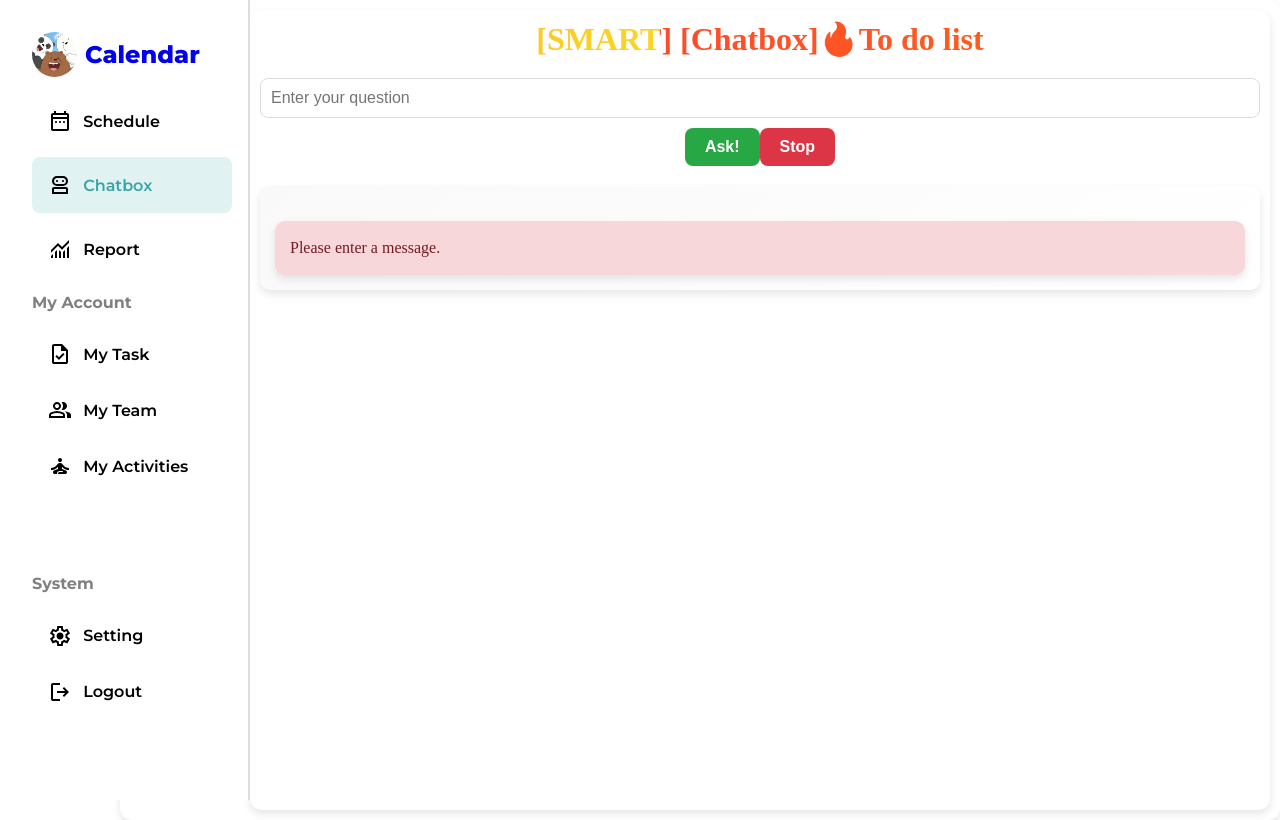
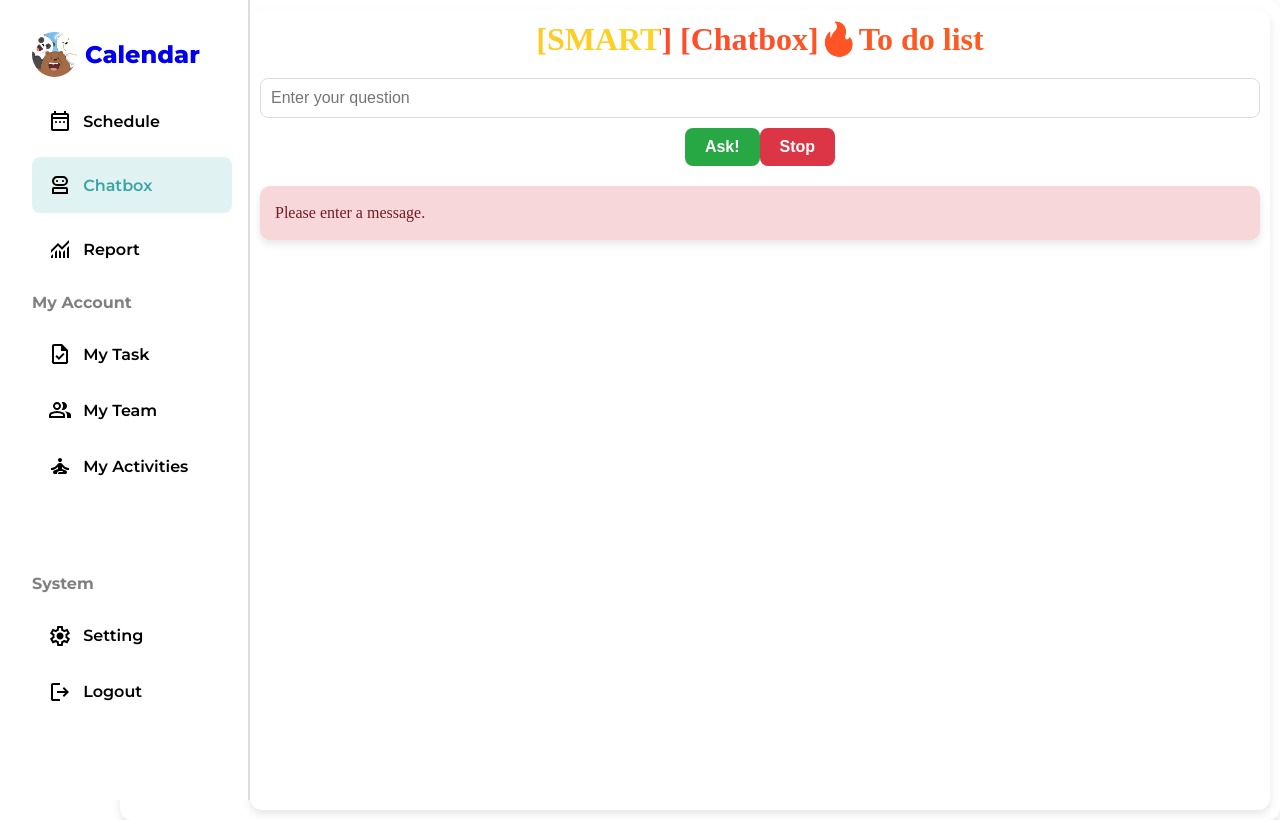
Before and after one commit to gianghitran/NT208.P21.ATTN_Personal-Smart-Scheduling-System-with-AI, a React (Vite) app in the folder Workspace/App/client/: page /Chatbox in a window 1280 px wide. Both pictures are taken after a click on the button "Ask!". Built offline with nearby package versions, Linux system fonts and the light colour scheme.

Commit message:
chatbox color

```diff
--- a/Workspace/App/client/src/Components/Chatbox/Chatbox.jsx
+++ b/Workspace/App/client/src/Components/Chatbox/Chatbox.jsx
@@ -120,7 +120,7 @@ const Chatbox = () => {
           {/* Hiển thị phản hồi từ chatbot */}
           <div className="response">
               {messages.map((msg, index) => (
-                <div key={index} className={`response ${msg.type}`}>
+                <div key={index} className={`response_ans ${msg.type}`}>
 
                   <ReactMarkdown>{msg.text}</ReactMarkdown>
                 </div>
--- a/Workspace/App/client/src/Components/Chatbox/chatbox.css
+++ b/Workspace/App/client/src/Components/Chatbox/chatbox.css
@@ -62,7 +62,7 @@ button {
 }
 
 /* ----- Respone----- */
-.response {
+.response_ans {
   margin-top: 20px;
   padding: 15px;
   border-radius: 10px;
@@ -75,16 +75,17 @@ button {
   min-height: 50px;
   text-align: left;
   transition: all 0.3s ease-in-out;
+
 }
 
 /* Loading hiệu ứng */
-.response.loading {
+.response_ans.loading {
   color: #28a745;
   font-style: italic;
 }
 
 /* Khi có lỗi */
-.response.error {
+.response_ans.error {
   background: #f8d7da;
   color: #721c24;
 }
@@ -96,17 +97,20 @@ button {
   padding: 10px;
   border-radius: 10px;
   margin-bottom: 10px;
+  right:0;
+
   max-width: 80%;
   animation: fadeIn 0.5s ease-in-out;
 }
 
-.response.user{
+.response_ans.user{
   background:#caf7d5;
 }
 @media (max-width: 800px) {
   .container {
   margin-left: 0;
   margin-right: 0;
+  width:100%;
 
   }
   .title{
```
